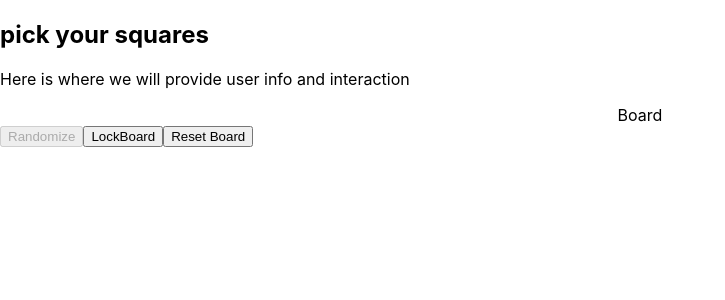
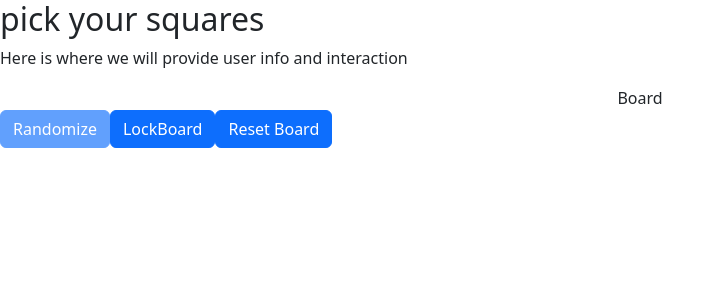
Before and after one commit to tstifjr/p5-Final-Project, a React (Create React App) app in the folder client/: page /boardmanager in a window 1280 px wide. Shown: the top 300 px of the page, without its empty margins (0-725 px from the left). Built offline with nearby package versions, Linux system fonts and the light colour scheme; no server answers.

Commit message:
begin boostrap work

```diff
--- a/client/package.json
+++ b/client/package.json
@@ -7,8 +7,10 @@
     "@testing-library/jest-dom": "^5.17.0",
     "@testing-library/react": "^13.4.0",
     "@testing-library/user-event": "^13.5.0",
+    "bootstrap": "^5.3.1",
     "formik": "^2.4.3",
     "react": "^18.2.0",
+    "react-bootstrap": "^2.8.0",
     "react-dom": "^18.2.0",
     "react-router-dom": "^5.3.4",
     "react-scripts": "5.0.1",
--- a/client/public/index.html
+++ b/client/public/index.html
@@ -24,7 +24,7 @@
       work correctly both with client-side routing and a non-root public URL.
       Learn how to configure a non-root public URL by running `npm run build`.
     -->
-    <title>React App</title>
+    <title>Project 5 Squares</title>
   </head>
   <body>
     <noscript>You need to enable JavaScript to run this app.</noscript>
--- a/client/src/components/App.js
+++ b/client/src/components/App.js
@@ -12,6 +12,7 @@ import NavHead from './NavHead';
 import Board from './Board'
 import LeaderBoard from './LeaderBoard';
 import DefaultHome from './DefaultHome'
+import Button from 'react-bootstrap/Button'
 
 function App() {
   const { user, setUser } = useContext(UserContext)
--- a/client/src/components/Board.js
+++ b/client/src/components/Board.js
@@ -1,6 +1,7 @@
 import React, { useState, useContext, useEffect } from 'react'
 import Square from './Square'
 import { UserContext } from '../context/user'
+import Button from 'react-bootstrap/Button'
 function Board() {
   const { user } = useContext(UserContext)
   const [allSquares, setAllSquares] = useState(null)
@@ -160,9 +161,9 @@ function Board() {
         <p>Here is where we will provide user info and interaction</p>
       </div>
       <div className='App'>Board</div>
-      <button onClick={randomize} disabled={!isLocked}>Randomize</button>
-      <button onClick={() => setIsLocked(!isLocked)}>{isLocked ? 'Unlock' : 'LockBoard'}</button>
-      <button onClick={handleResetBoard}>Reset Board</button>
+      <Button onClick={randomize} disabled={!isLocked}>Randomize</Button>
+      <Button onClick={() => setIsLocked(!isLocked)}>{isLocked ? 'Unlock' : 'LockBoard'}</Button>
+      <Button onClick={handleResetBoard}>Reset Board</Button>
       <div style={{ "display": "flex" }}>
         <div className='row-nums'>
           {randomRows.length ? generateRowNums() : <></>}
--- a/client/src/components/NavHead.js
+++ b/client/src/components/NavHead.js
@@ -1,6 +1,7 @@
 import React, {useContext} from 'react'
 import {UserContext} from '../context/user'
 import { Link} from 'react-router-dom'
+import Button from 'react-bootstrap/Button'
 
 function NavHead({ handleLogout }) {
     const { user} = useContext(UserContext)
@@ -8,7 +9,7 @@ function NavHead({ handleLogout }) {
     return (
         <div>
             <span>Welcome, {user && user.username}</span>
-            <button onClick={handleLogout}>LogOut</button>
+            <Button className='btn-info' onClick={handleLogout}>LogOut</Button>
             <Link to= "/home">To Home</Link>
         </div>
     )
--- a/client/src/index.js
+++ b/client/src/index.js
@@ -6,6 +6,8 @@ import reportWebVitals from './reportWebVitals';
 import { BrowserRouter as Router} from 'react-router-dom'
 
 import { UserProvider } from './context/user'
+
+import 'bootstrap/dist/css/bootstrap.min.css';
 
 const root = ReactDOM.createRoot(document.getElementById('root'));
 root.render(
```
Also changed, not shown: 1 other file (tests, documents, lock files or other folders).
